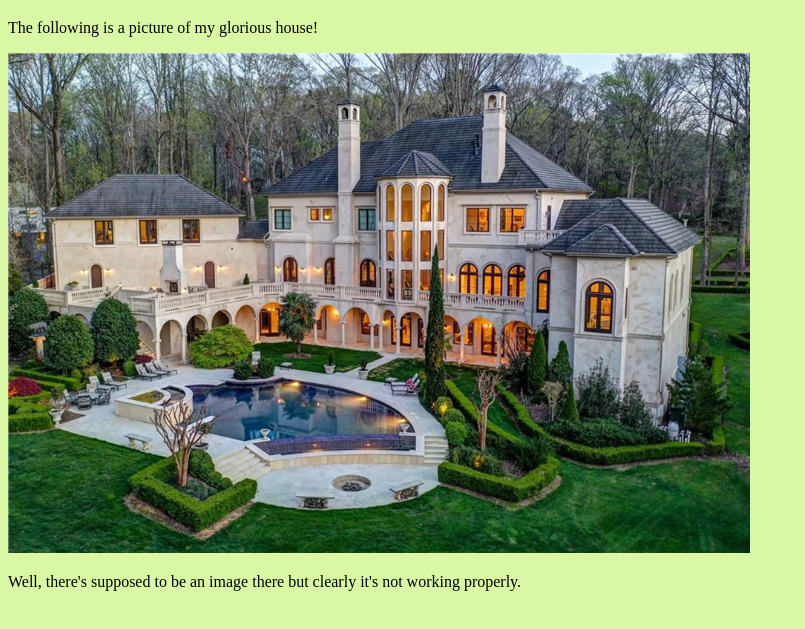
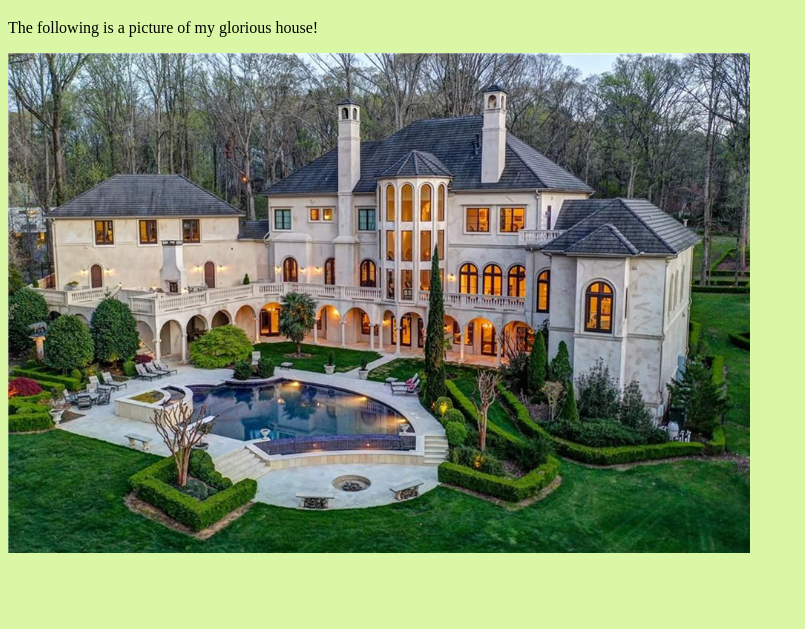
Before and after one commit to JeffreyW2468/JeffreyW2468.github.io, a plain HTML site: page index.html in a window 1280 px wide. Shown: the part 87-716 px from the top of the page, without its empty margins (0-805 px from the left). Drawn offline with Linux system fonts and the light colour scheme.

Commit message:
Update index.html

```diff
--- a/index.html
+++ b/index.html
@@ -11,6 +11,5 @@
     <h1>This is Jeffrey's Home Page!</h1>
     <p>The following is a picture of my glorious house!</p>
     <img src="images/Jeff's Home.jpg" height="500">
-    <p> Well, there's supposed to be an image there but clearly it's not working properly.<p>
   </body>
 </html>
```
